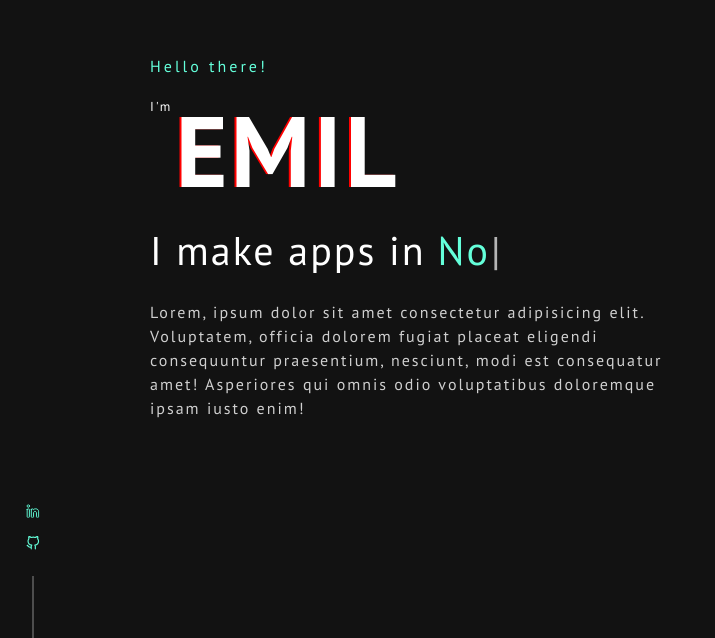
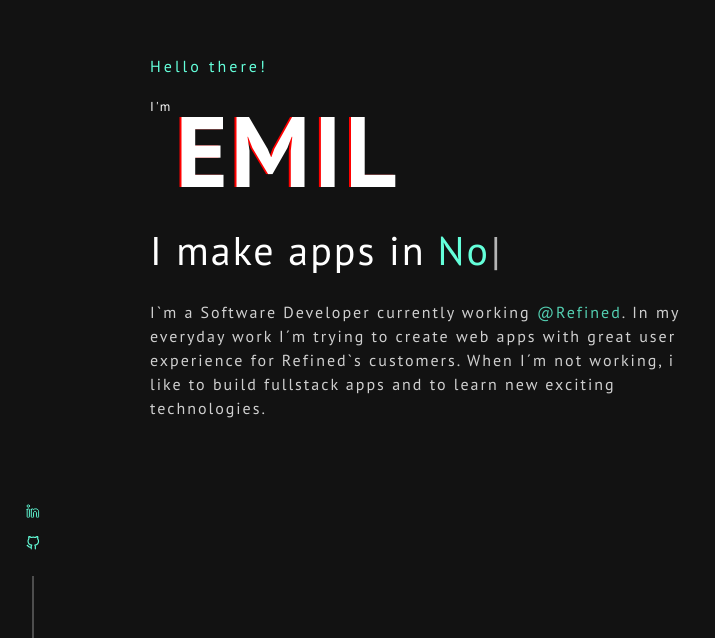
Before and after one commit to EmilPedersenDev/personal-portfolio-next, a Next.js app: page / in a window 1280 px wide. Shown: the part 162-800 px from the top of the page, without its empty margins (0-715 px from the left). Built offline with nearby package versions, Linux system fonts and the light colour scheme.

Commit message:
mail link for contact

```diff
--- a/layout/contact.tsx
+++ b/layout/contact.tsx
@@ -3,8 +3,8 @@ import Button from "../components/button";
 import style from "../styles/__contact.module.scss";
 
 const Contact = () => {
-  const onContact = () => {
-    console.log("on contact");
+  const onOpenMailLink = () => {
+    window.open("mailto:pedersen268@gmail.com");
   };
 
   return (
@@ -15,7 +15,7 @@ const Contact = () => {
           Send me an email if you would like to connect. I will try to get back to you as soon as i can. I`m not
           currently looking for new opportunities, but it`s always nice to connect and get to know new people!
         </p>
-        <Button onClick={onContact} text="Contact Me" />
+        <Button onClick={onOpenMailLink} text="Contact Me" />
       </div>
     </ObservableSection>
   );
--- a/layout/landing.tsx
+++ b/layout/landing.tsx
@@ -24,9 +24,9 @@ const Landing = () => {
           </h3>
         </div>
         <p>
-          Lorem, ipsum dolor sit amet consectetur adipisicing elit. Voluptatem, officia dolorem fugiat placeat eligendi
-          consequuntur praesentium, nesciunt, modi est consequatur amet! Asperiores qui omnis odio voluptatibus
-          doloremque ipsam iusto enim!
+          I`m a Software Developer currently working <span className="company">@Refined</span>. In my everyday work I´m
+          trying to create web apps with great user experience for Refined`s customers. When I´m not working, i like to
+          build fullstack apps and to learn new exciting technologies.
         </p>
       </div>
     </ObservableSection>
--- a/styles/__base.scss
+++ b/styles/__base.scss
@@ -110,6 +110,14 @@ p {
   opacity: 0.8;
 }
 
+span {
+  &.company {
+    color: var(--secondary);
+    line-height: 1.5;
+    font-size: 1rem;
+  }
+}
+
 a,
 button {
   &:hover {
```
